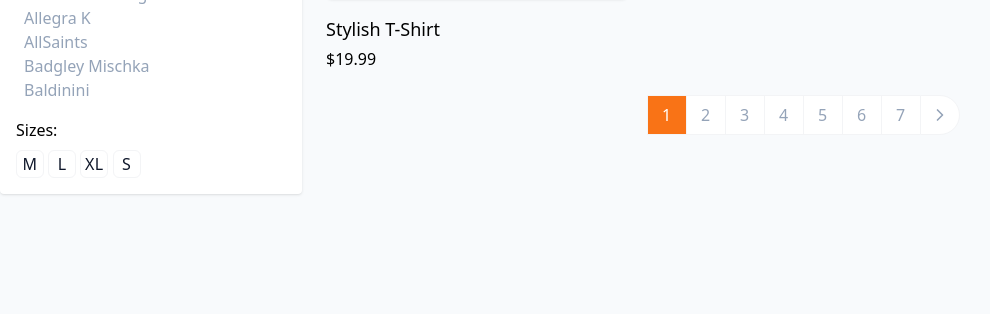
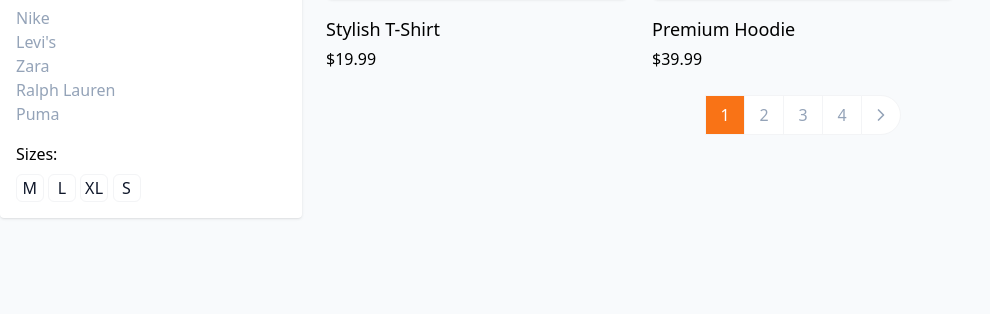
Before and after one commit to miahsbrain/flask-ecommerce, a Flask app: page /shop in a window 1280 px wide. Shown: the part 813-1127 px from the top of the page, without its empty margins (0-990 px from the left). Before the commit the page ends 1008 px from the top, so only its background shows below. Run offline with Flask 3, Linux system fonts and the light colour scheme; parts of the project's set-up code (start-up, migrations or seed data) failed here and were passed over; some libraries are stand-ins or nearby versions.

Commit message:
fixed query filters on shop page, removed wishlist and favorites from products hover, added brand filter to shop page

```diff
--- a/project/app/routes.py
+++ b/project/app/routes.py
@@ -226,29 +226,34 @@ def shop():
     per_page = 2  # Number of products per page
 
     # Start with a base query
-    query = Product.query.join(ProductVariation)
+    query = Product.query
+
+    # Join product variations if color, size filters or brand filters
+    if color_filter or size_filter or brand_filter:
+        query = query.join(ProductVariation)
 
     # Apply filters if any
     if color_filter:
         query = query.join(Color).filter(Color._color.ilike(color_filter))
+    if brand_filter:
+        query = query.join(Brand).filter(Brand.brand.ilike(brand_filter))
     if size_filter:
         query = query.join(Size).filter(Size._size==size_filter)
     if name_filter:
         query = query.filter(Product.name.ilike(f"%{name_filter}%"))
 
     # Execute the query
-    # products = query.offset((page - 1) * per_page).limit(per_page).all()
     products = query.offset((page - 1) * per_page).limit(per_page).all()
     # Paginate the query
     total_products = query.count()
     # Calculate the number of total pages
     total_pages = round(total_products / per_page)
     info = f'Showing {((page - 1) * per_page)}-{(page * per_page)} of {total_products} items'
-    print(info)
+    # print(info)
 
-    print(products)
-    print(total_pages)
-    print(total_products)
+    # print(products)
+    # print(total_pages)
+    # print(total_products)
 
 
     # For each product, choose a default or first variation to display
@@ -257,11 +262,13 @@ def shop():
     sizes = []
     brands = []
 
+    # Gets all the colors to send
     for color in Color.query.all():
         colors.append({
             'color': color.color,
             'hex': color.hex
         })
+    # Gets all the sizes to send
     for size in Size.query.all():
         sizes.append(size.size)
     for brand in Brand.query.all():
--- a/project/app/templates/app/shop.html
+++ b/project/app/templates/app/shop.html
@@ -60,14 +60,14 @@
                                 <!-- Brands -->
                                 <div class="mt-4">
                                     <h5 class="font-medium">Brands:</h5>
-                                    <ul class="list-none mt-2">
-                                        <li><a href="" class="text-slate-400 dark:text-gray-100"><i class="mdi mdi-shopping-outline text-orange-500 me-2"></i>Alexander McQueen</a></li>
-                                        <li><a href="" class="text-slate-400 dark:text-gray-100"><i class="mdi mdi-shopping-outline text-orange-500 me-2"></i>Alexander Wang</a></li>
-                                        <li><a href="" class="text-slate-400 dark:text-gray-100"><i class="mdi mdi-shopping-outline text-orange-500 me-2"></i>Allegra K</a></li>
-                                        <li><a href="" class="text-slate-400 dark:text-gray-100"><i class="mdi mdi-shopping-outline text-orange-500 me-2"></i>AllSaints</a></li>
-                                        <li><a href="" class="text-slate-400 dark:text-gray-100"><i class="mdi mdi-shopping-outline text-orange-500 me-2"></i>Badgley Mischka</a></li>
-                                        <li><a href="" class="text-slate-400 dark:text-gray-100"><i class="mdi mdi-shopping-outline text-orange-500 me-2"></i>Baldinini</a></li>
-                                    </ul>
+                                    <div class="mt-2">
+                                        <template x-for="brand in uniqueBrands" :key="brand">
+                                            <label class="inline">
+                                                <input type="radio" name="brand" :value="brand" @change="handleSubmit()" :checked="brand === selectedBrand" class="hidden peer">
+                                                <div class="text-slate-400 dark:text-gray-100" x-text="brand"></div>
+                                            </label>
+                                        </template>
+                                    </div>
                                 </div>
 
                                 <!-- Sizes -->
@@ -118,26 +118,26 @@
                                             </div>
 
                                             <div class="absolute top-[10px] end-4 opacity-0 group-hover:opacity-100 duration-500 space-y-1">
-                                                <div>
+                                                <!-- <div>
                                                     <a href="javascript:void(0)" class="size-10 inline-flex items-center justify-center tracking-wide align-middle duration-500 text-center rounded-full bg-white text-slate-900 hover:bg-slate-900 hover:text-white shadow">
                                                         <svg xmlns="http://www.w3.org/2000/svg" width="24" height="24" viewBox="0 0 24 24" fill="none" stroke="currentColor" stroke-width="2" stroke-linecap="round" stroke-linejoin="round" class="feather feather-heart size-4"><path d="M20.84 4.61a5.5 5.5 0 0 0-7.78 0L12 5.67l-1.06-1.06a5.5 5.5 0 0 0-7.78 7.78l1.06 1.06L12 21.23l7.78-7.78 1.06-1.06a5.5 5.5 0 0 0 0-7.78z"></path>
                                                         </svg>
                                                     </a>
-                                                </div>
+                                                </div> -->
                                                 <div class="mt-1">
-                                                    <a href="https://shreethemes.in/cartzio/layouts/shop-item-detail.html" class="size-10 inline-flex items-center justify-center tracking-wide align-middle duration-500 text-center rounded-full bg-white text-slate-900 hover:bg-slate-900 hover:text-white shadow">
+                                                    <a href="{{ url_for('app.product_details', product_id=product['id']) }}" class="size-10 inline-flex items-center justify-center tracking-wide align-middle duration-500 text-center rounded-full bg-white text-slate-900 hover:bg-slate-900 hover:text-white shadow">
                                                         <svg xmlns="http://www.w3.org/2000/svg" width="24" height="24" viewBox="0 0 24 24" fill="none" stroke="currentColor" stroke-width="2" stroke-linecap="round" stroke-linejoin="round" class="feather feather-eye size-4">
                                                             <path d="M1 12s4-8 11-8 11 8 11 8-4 8-11 8-11-8-11-8z"></path><circle cx="12" cy="12" r="3"></circle>
                                                         </svg>
                                                     </a>
                                                 </div>
-                                                <div class="mt-1">
+                                                <!-- <div class="mt-1">
                                                     <a href="javascript:void(0)" class="size-10 inline-flex items-center justify-center tracking-wide align-middle duration-500 text-center rounded-full bg-white text-slate-900 hover:bg-slate-900 hover:text-white shadow">
                                                         <svg xmlns="http://www.w3.org/2000/svg" width="24" height="24" viewBox="0 0 24 24" fill="none" stroke="currentColor" stroke-width="2" stroke-linecap="round" stroke-linejoin="round" class="feather feather-bookmark size-4">
                                                             <path d="M19 21l-7-5-7 5V5a2 2 0 0 1 2-2h10a2 2 0 0 1 2 2z"></path>
                                                         </svg>
                                                     </a>
-                                                </div>
+                                                </div> -->
                                             </div>
                                         </div>
                                         <!-- Info -->
@@ -147,13 +147,13 @@
                                                 <p>${{ product['price'] }}
                                                     <!-- <del class="text-slate-400">$21.00</del> -->
                                                 </p>
-                                                <ul class="font-medium text-amber-400 list-none">
+                                                <!-- <ul class="font-medium text-amber-400 list-none">
                                                     <li class="inline"><i class="mdi mdi-star"></i></li>
                                                     <li class="inline"><i class="mdi mdi-star"></i></li>
                                                     <li class="inline"><i class="mdi mdi-star"></i></li>
                                                     <li class="inline"><i class="mdi mdi-star"></i></li>
                                                     <li class="inline"><i class="mdi mdi-star"></i></li>
-                                                </ul>
+                                                </ul> -->
                                             </div>
                                         </div>
                                     </a>
@@ -219,8 +219,10 @@
         Alpine.data('filterComponent', () => ({
             uniqueColors: JSON.parse('{{ colors | tojson | safe }}'),
             uniqueSizes: JSON.parse('{{ sizes | tojson | safe }}'),
+            uniqueBrands: JSON.parse('{{ brands | tojson | safe }}'),
             selectedColor: "{{ request.args.get('color', '') }}",
             selectedSize: "{{ request.args.get('size', '') }}",
+            selectedBrand: "{{ request.args.get('brand', '') }}",
             selectedSearch: "{{ request.args.get('s', '') }}",
             selectedPage: "{{ request.args.get('page', 1) }}",
 
```
Also changed, not shown: instance/app.db.
